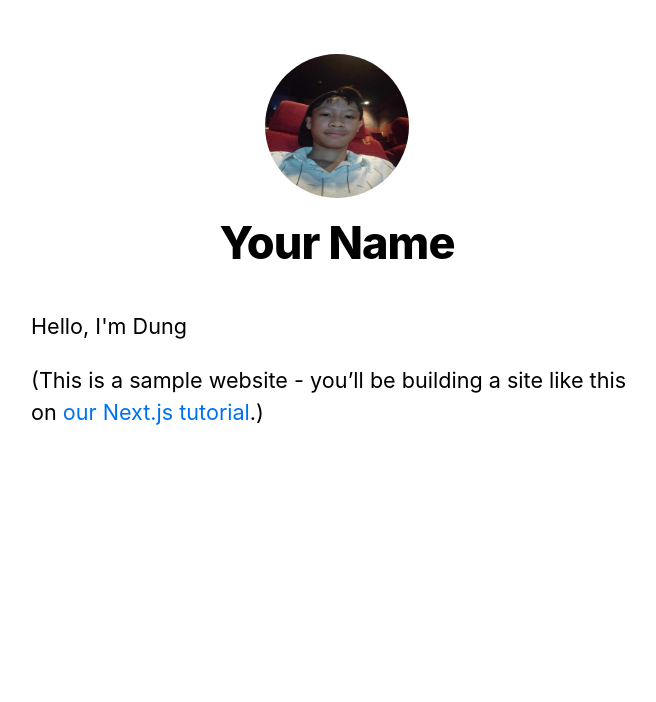
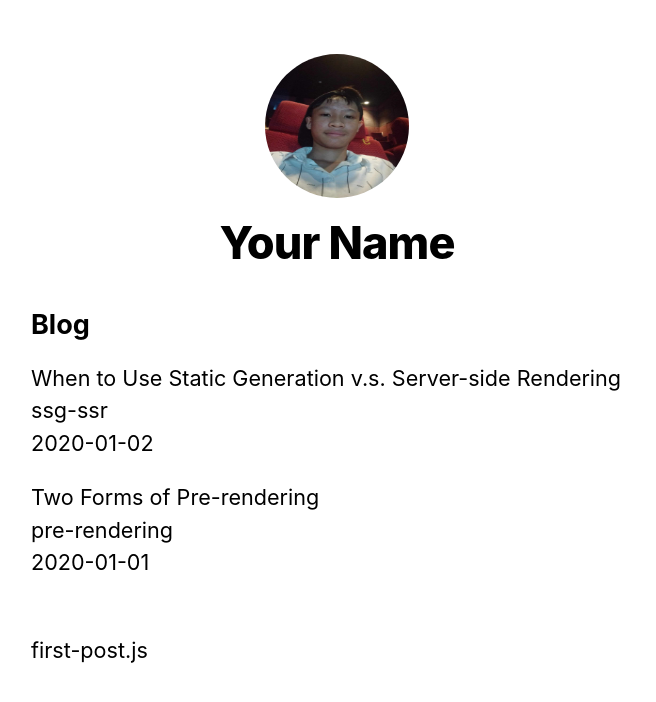
Before and after one commit to DungGiaIT/Page-Router, a Next.js app: page / in a window 1280 px wide. Shown: the top 702 px of the page, without its empty margins (303-959 px from the left). Built offline with nearby package versions, Linux system fonts and the light colour scheme.

Commit message:
fix chapter 19 and done chapter 25

```diff
--- a/pages/index.js
+++ b/pages/index.js
@@ -1,19 +1,35 @@
 import Head from 'next/head';
 import Layout, { siteTitle } from './components/layout';
 import utilStyles from '../styles/utils.module.css';
+import { getSortedPostsData } from '../lib/posts';
 
-export default function Home() {
+export async function getStaticProps() {
+  const allPostsData = getSortedPostsData();
+  return {
+    props: {
+      allPostsData,
+    },
+  };
+}
+export default function Home({allPostsData}) {
   return (
     <Layout home>
       <Head>
         <title>{siteTitle}</title>
       </Head>
       <section className={utilStyles.headingMd}>
-        <p>Hello, I'm Dung</p>
-        <p>
-          (This is a sample website - you’ll be building a site like this on{' '}
-          <a href="https://nextjs.org/learn">our Next.js tutorial</a>.)
-        </p>
+        <h2 className={utilStyles.headingLg}>Blog</h2>
+        <ul className={utilStyles.list}>
+          {allPostsData.map(({ id, date, title }) => (
+            <li className={utilStyles.listItem} key={id}>
+              {title}
+              <br />
+              {id}
+              <br />
+              {date}
+            </li>
+          ))}
+        </ul>
       </section>
     </Layout>
   );
```
Also changed, not shown: lib/posts.js (renamed from pages/posts/lib/posts.js), posts/first-post.js (renamed from pages/posts/first-post.js), posts/pre-rendering.md (renamed from pages/posts/pre-rendering.md), posts/ssg-ssr.md (renamed from pages/posts/ssg-ssr.md).
